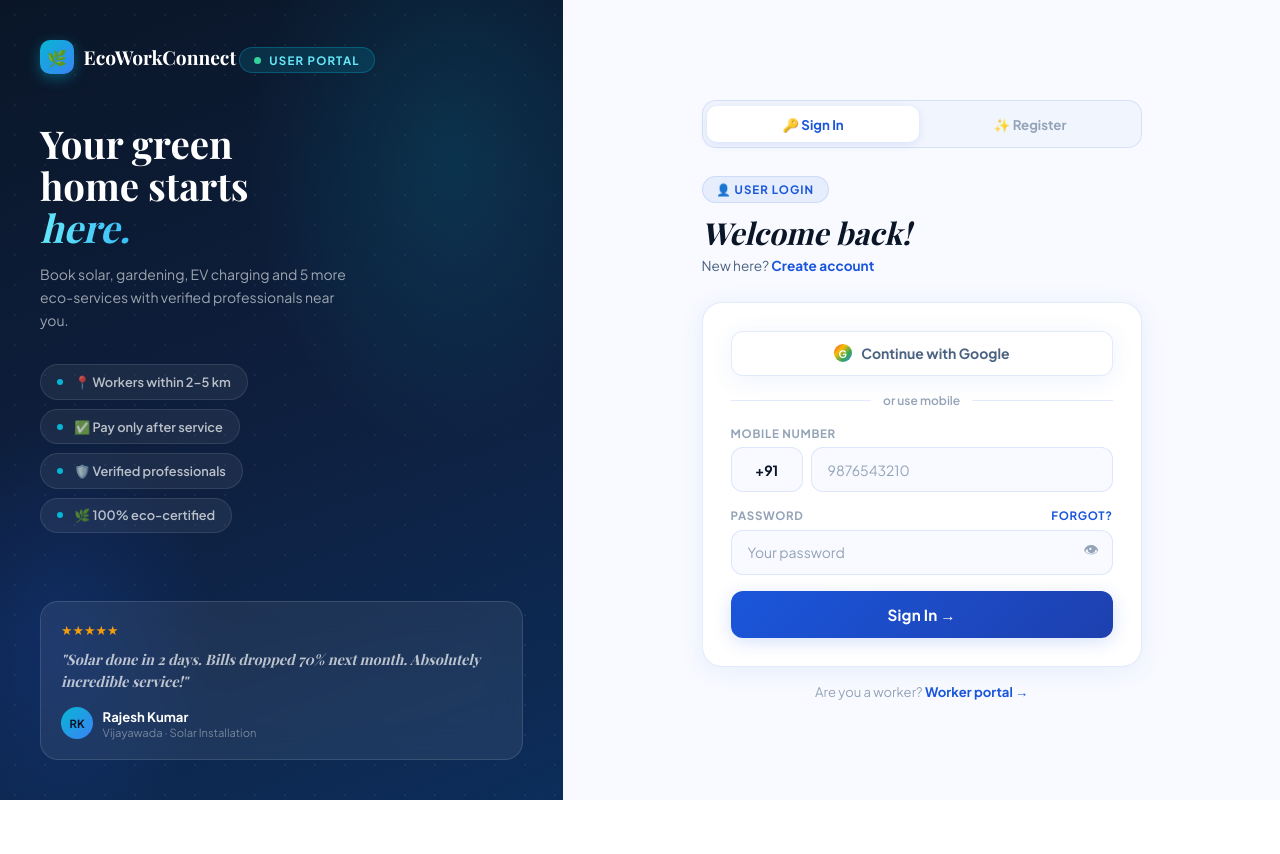
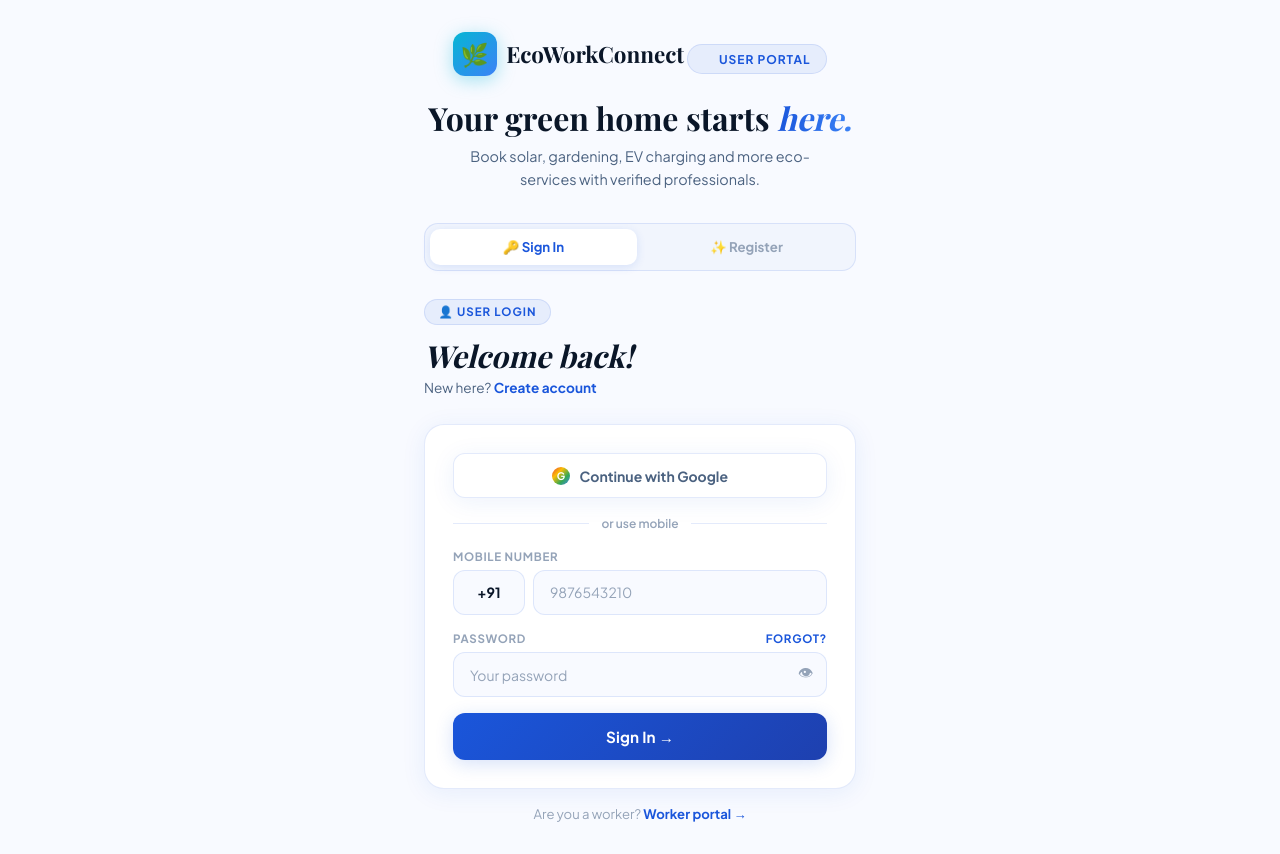
Before and after one commit to samba779/greenserve-platform, a website: page user-login.html in a window 1280 px wide. Before the commit the page ends 800 px from the top, so only its background shows below. Drawn offline with nearby package versions, Linux system fonts and the light colour scheme; a web font is replaced by a local one.

Commit message:
fix: convert user-login.html to single-column centered layout
- Remove broken two-column flex layout that caused overflow
- Convert to single centered column with .wrap container
- All forms (login, register, OTP, forgot) now stack vertically
- Content stays within viewport on all screen sizes
- Proper responsive design

```diff
--- a/user-login.html
+++ b/user-login.html
@@ -18,66 +18,24 @@
   --shadow:0 4px 24px rgba(26,86,219,0.08);
   --shadow-lg:0 12px 48px rgba(26,86,219,0.14);
 }
-body{font-family:'Plus Jakarta Sans',sans-serif;background:var(--white);color:var(--text);min-height:100vh;display:flex;overflow:hidden;}
+body{font-family:'Plus Jakarta Sans',sans-serif;background:var(--off);color:var(--text);min-height:100vh;margin:0;padding:0;}
 
-/* ── LEFT PANEL ── */
-.left{
-  width:44%;position:relative;
-  background:linear-gradient(160deg,var(--navy) 0%,var(--navy2) 55%,#0c2d5a 100%);
-  display:flex;flex-direction:column;justify-content:space-between;
-  padding:2.5rem;overflow:hidden;
-}
-.left::before{
-  content:'';position:absolute;inset:0;
-  background:
-    radial-gradient(ellipse 60% 60% at 80% 20%,rgba(6,182,212,0.15),transparent 60%),
-    radial-gradient(ellipse 50% 50% at 10% 80%,rgba(26,86,219,0.2),transparent 55%);
-}
-.left::after{
-  content:'';position:absolute;inset:0;
-  background-image:radial-gradient(circle,rgba(255,255,255,0.05) 1px,transparent 1px);
-  background-size:30px 30px;
-}
+/* ── MAIN WRAPPER ── */
+.wrap{max-width:480px;margin:0 auto;padding:2rem 1.5rem;min-height:100vh;display:flex;flex-direction:column;justify-content:center;}
 
-.left-top{position:relative;z-index:1;}
-.left-bot{position:relative;z-index:1;}
+/* ── HEADER ── */
+.hdr{text-align:center;margin-bottom:2rem;}
+.logo{display:inline-flex;align-items:center;gap:.6rem;text-decoration:none;margin-bottom:1.5rem;}
+.logo-mark{width:44px;height:44px;background:linear-gradient(135deg,var(--aqua),var(--sky));border-radius:12px;display:flex;align-items:center;justify-content:center;font-size:1.4rem;box-shadow:0 4px 18px rgba(6,182,212,0.35);}
+.logo-text{font-family:'Playfair Display',serif;font-size:1.4rem;font-weight:700;color:var(--navy);}
 
-.logo{display:inline-flex;align-items:center;gap:.6rem;text-decoration:none;margin-bottom:3rem;}
-.logo-mark{width:34px;height:34px;background:linear-gradient(135deg,var(--aqua),var(--sky));border-radius:10px;display:flex;align-items:center;justify-content:center;font-size:1rem;box-shadow:0 4px 14px rgba(6,182,212,0.4);}
-.logo-text{font-family:'Playfair Display',serif;font-size:1.2rem;font-weight:700;color:white;}
-
-.l-eyebrow{
-  display:inline-flex;align-items:center;gap:.5rem;
-  background:rgba(6,182,212,0.15);border:1px solid rgba(6,182,212,0.3);
-  border-radius:100px;padding:.3rem .9rem;
-  font-size:.72rem;font-weight:700;color:#67e8f9;
-  text-transform:uppercase;letter-spacing:1.2px;margin-bottom:1.25rem;
-}
-.pip{width:7px;height:7px;border-radius:50%;background:#34d399;animation:pip 1.8s infinite;box-shadow:0 0 0 0 rgba(52,211,153,.5);}
+.l-eyebrow{display:inline-flex;align-items:center;gap:.5rem;background:rgba(26,86,219,0.08);border:1px solid var(--border);border-radius:100px;padding:.4rem 1rem;font-size:.75rem;font-weight:700;color:var(--blue);text-transform:uppercase;letter-spacing:1px;margin-bottom:1rem;}
+.pip{width:7px;height:7px;border-radius:50%;background:var(--green);animation:pip 1.8s infinite;box-shadow:0 0 0 0 rgba(52,211,153,.5);}
 @keyframes pip{0%{box-shadow:0 0 0 0 rgba(52,211,153,.5);}70%{box-shadow:0 0 0 8px transparent;}100%{box-shadow:0 0 0 0 transparent;}}
 
-.l-title{font-family:'Playfair Display',serif;font-size:clamp(1.8rem,3vw,2.8rem);font-weight:700;line-height:1.1;color:white;margin-bottom:.9rem;}
-.l-title em{font-style:italic;background:linear-gradient(90deg,#67e8f9,#38bdf8);-webkit-background-clip:text;-webkit-text-fill-color:transparent;background-clip:text;}
-.l-sub{font-size:.875rem;color:rgba(255,255,255,.6);line-height:1.65;max-width:320px;margin-bottom:2rem;}
-
-.feats{display:flex;flex-direction:column;gap:.55rem;}
-.feat{display:flex;align-items:center;gap:.7rem;background:rgba(255,255,255,0.06);border:1px solid rgba(255,255,255,0.1);border-radius:100px;padding:.55rem 1rem;width:fit-content;animation:slideIn .5s ease both;}
-.feat:nth-child(2){animation-delay:.08s;}.feat:nth-child(3){animation-delay:.16s;}.feat:nth-child(4){animation-delay:.24s;}
-@keyframes slideIn{from{opacity:0;transform:translateX(-16px)}to{opacity:1;transform:translateX(0)}}
-.feat-dot{width:6px;height:6px;border-radius:50%;background:var(--aqua);}
-.feat-txt{font-size:.8rem;font-weight:600;color:rgba(255,255,255,.7);}
-
-/* Review card */
-.review-card{background:rgba(255,255,255,0.07);backdrop-filter:blur(16px);border:1px solid rgba(255,255,255,0.12);border-radius:18px;padding:1.25rem;}
-.rc-stars{color:var(--gold);font-size:.8rem;margin-bottom:.6rem;}
-.rc-q{font-family:'Playfair Display',serif;font-style:italic;font-size:.9rem;color:rgba(255,255,255,.7);line-height:1.55;margin-bottom:.9rem;}
-.rc-auth{display:flex;align-items:center;gap:.6rem;}
-.rc-av{width:32px;height:32px;border-radius:50%;background:linear-gradient(135deg,var(--aqua),var(--sky));display:flex;align-items:center;justify-content:center;font-size:.7rem;font-weight:700;color:var(--navy);}
-.rc-name{font-size:.82rem;font-weight:700;color:white;}
-.rc-loc{font-size:.7rem;color:rgba(255,255,255,.4);}
-
-/* ── RIGHT PANEL ── */
-.right{flex:1;display:flex;align-items:center;justify-content:center;padding:2.5rem;overflow-y:auto;background:var(--off);}
+.l-title{font-family:'Playfair Display',serif;font-size:2rem;font-weight:700;line-height:1.15;color:var(--navy);margin-bottom:.5rem;}
+.l-title em{font-style:italic;background:linear-gradient(90deg,var(--blue),var(--sky));-webkit-background-clip:text;-webkit-text-fill-color:transparent;background-clip:text;}
+.l-sub{font-size:.9rem;color:var(--text-mid);line-height:1.6;max-width:360px;margin:0 auto;}
 
 .box{width:100%;max-width:440px;animation:fadeUp .5s ease both;}
 @keyframes fadeUp{from{opacity:0;transform:translateY(14px)}to{opacity:1;transform:translateY(0)}}
@@ -144,39 +102,19 @@
 </head>
 <body>
 
-<!-- LEFT -->
-<div class="left">
-  <div class="left-top">
+<div class="wrap">
+  <!-- Header -->
+  <div class="hdr">
     <a href="index.html" class="logo">
       <div class="logo-mark">🌿</div>
       <span class="logo-text">EcoWorkConnect</span>
     </a>
     <div class="l-eyebrow"><div class="pip"></div> User Portal</div>
-    <h2 class="l-title">Your green<br>home starts<br><em>here.</em></h2>
-    <p class="l-sub">Book solar, gardening, EV charging and 5 more eco-services with verified professionals near you.</p>
-    <div class="feats">
-      <div class="feat"><div class="feat-dot"></div><span class="feat-txt">📍 Workers within 2–5 km</span></div>
-      <div class="feat"><div class="feat-dot"></div><span class="feat-txt">✅ Pay only after service</span></div>
-      <div class="feat"><div class="feat-dot"></div><span class="feat-txt">🛡️ Verified professionals</span></div>
-      <div class="feat"><div class="feat-dot"></div><span class="feat-txt">🌿 100% eco-certified</span></div>
-    </div>
-  </div>
-  <div class="left-bot">
-    <div class="review-card">
-      <div class="rc-stars">★★★★★</div>
-      <div class="rc-q">"Solar done in 2 days. Bills dropped 70% next month. Absolutely incredible service!"</div>
-      <div class="rc-auth">
-        <div class="rc-av">RK</div>
-        <div><div class="rc-name">Rajesh Kumar</div><div class="rc-loc">Vijayawada · Solar Installation</div></div>
-      </div>
-    </div>
-  </div>
+    <h2 class="l-title">Your green home starts <em>here.</em></h2>
+    <p class="l-sub">Book solar, gardening, EV charging and more eco-services with verified professionals.</p>
   </div>
 
-<!-- RIGHT -->
-<div class="right">
-  <div class="box">
-
+  <!-- Toggle -->
   <div class="toggle" id="tog">
     <button class="t-btn on" onclick="sw('login')">🔑 Sign In</button>
     <button class="t-btn" onclick="sw('reg')">✨ Register</button>
@@ -256,13 +194,13 @@
       <div class="fc">
         <div class="fg">
           <label class="fl">6-Digit Code</label>
-          <div class="otp-row">
-            <input class="oi" type="text" maxlength="1" id="o1">
-            <input class="oi" type="text" maxlength="1" id="o2">
-            <input class="oi" type="text" maxlength="1" id="o3">
-            <input class="oi" type="text" maxlength="1" id="o4">
-            <input class="oi" type="text" maxlength="1" id="o5">
-            <input class="oi" type="text" maxlength="1" id="o6">
+          <div class="otp-inputs">
+            <input class="otp-input" type="text" maxlength="1" id="o1">
+            <input class="otp-input" type="text" maxlength="1" id="o2">
+            <input class="otp-input" type="text" maxlength="1" id="o3">
+            <input class="otp-input" type="text" maxlength="1" id="o4">
+            <input class="otp-input" type="text" maxlength="1" id="o5">
+            <input class="otp-input" type="text" maxlength="1" id="o6">
           </div>
         </div>
         <button class="btn-sub" onclick="doOTP()">Verify & Continue →</button>
@@ -307,7 +245,7 @@
 
 function tp(id,btn){const i=document.getElementById(id);i.type=i.type==='password'?'text':'password';btn.textContent=i.type==='password'?'👁':'🙈';}
 
-document.querySelectorAll('.oi').forEach((inp,i,arr)=>{
+document.querySelectorAll('.otp-input').forEach((inp,i,arr)=>{
   inp.addEventListener('input',e=>{if(e.target.value&&i<arr.length-1)arr[i+1].focus();});
   inp.addEventListener('keydown',e=>{if(e.key==='Backspace'&&!e.target.value&&i>0)arr[i-1].focus();});
 });
```
Also changed, not shown: css/styles.css (+18 -3 lines). Lines whose indentation alone changed are shown as unchanged.
